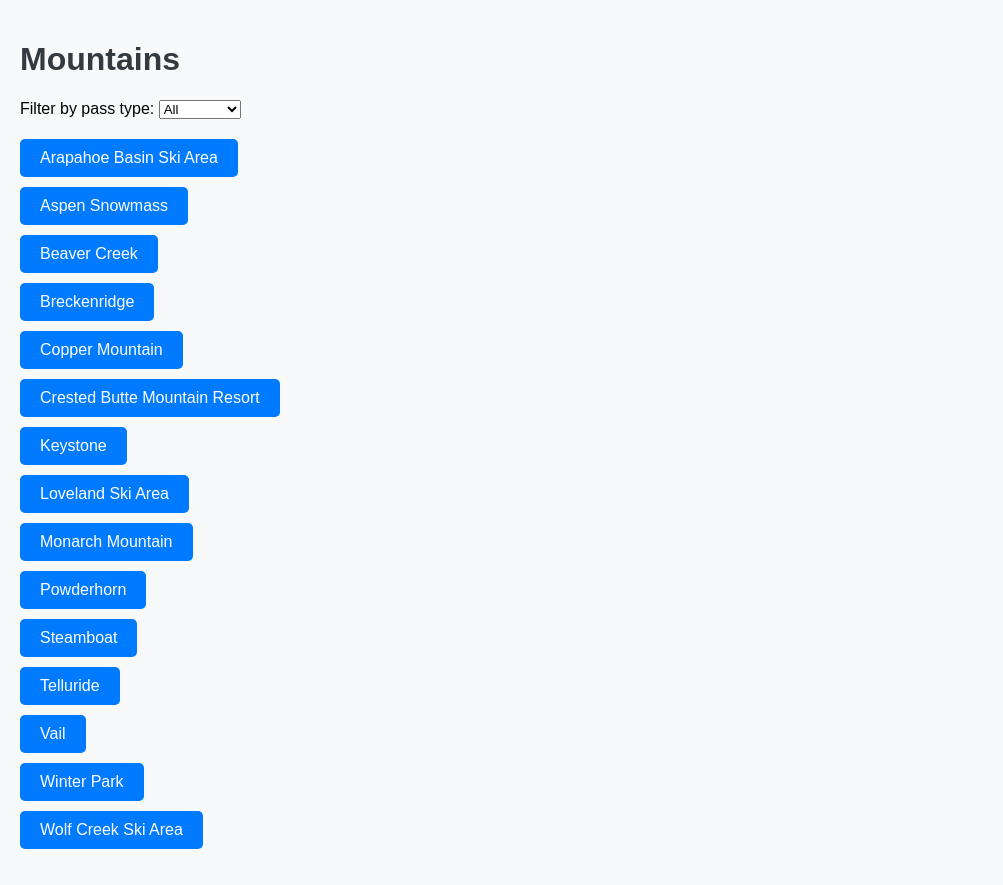
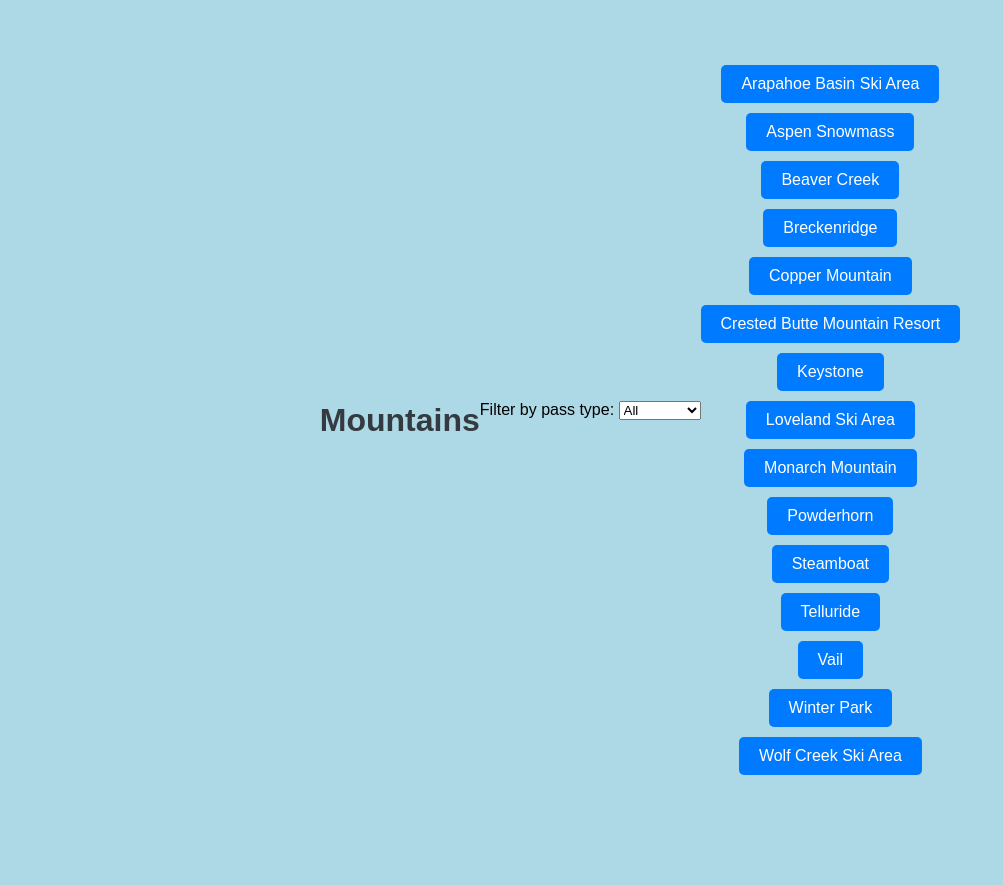
Before and after one commit to idonotwantthisaccount/3300_Project, a Django app: page / in a window 1280 px wide. Shown: the whole page, without its empty margins (0-1003 px from the left). After the commit the page ends 775 px from the top, so only its background shows below. Run offline with Django 5.2, Linux system fonts and the light colour scheme; data comes from the database, SQL or seed files in the repository.

Commit message:
Update mountains.html
Adding background color and centering information.

```diff
--- a/mountains/templates/mountains/mountains.html
+++ b/mountains/templates/mountains/mountains.html
@@ -7,16 +7,22 @@
     <style>
         body {
             font-family: Arial, sans-serif;
-            background-color: #f8f9fa;
+            background-color: #add8e6; /* Light blue background */
             margin: 0;
             padding: 20px;
+            display: flex;
+            justify-content: center; /* Center content horizontally */
+            align-items: center; /* Center content vertically */
+            min-height: 100vh; /* Ensure full viewport height */
         }
         h1 {
             color: #343a40;
+            text-align: center; /* Center align the heading */
         }
         .mountain-list {
             list-style-type: none;
             padding: 0;
+            text-align: center; /* Center align the list */
         }
         .mountain-list li {
             margin: 10px 0;
@@ -38,6 +44,7 @@
         }
         .dropdown {
             margin-bottom: 20px;
+            text-align: center; /* Center align the dropdown */
         }
     </style>
 </head>
```
